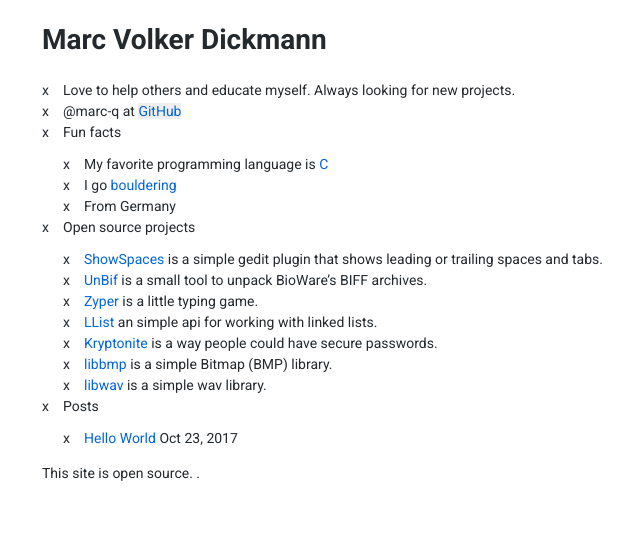
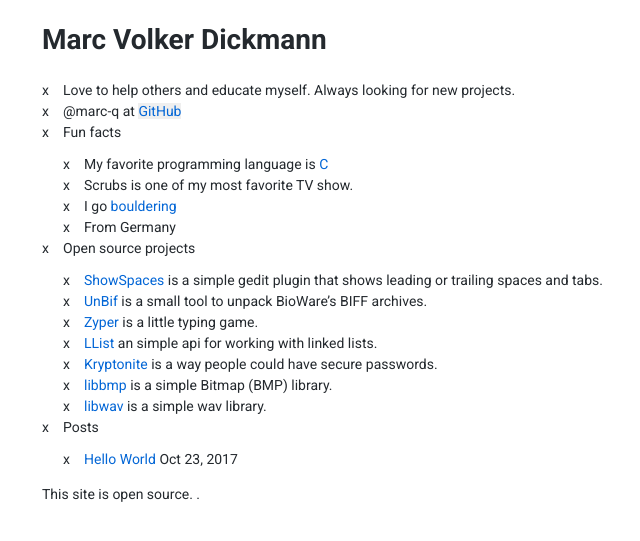
Before and after one commit to marc-q/fmtone, a Jekyll site: the page built from index.html, in a window 1280 px wide. Shown: the top 541 px of the page, without its empty margins (106-746 px from the left). Built offline with Jekyll 4.4.1, drawn with Linux system fonts in a browser that asks for light colours.

Commit message:
Add Scrubs to my fun facts. (#6)
Seriously who does not love scrubs?

```diff
--- a/index.html
+++ b/index.html
@@ -8,6 +8,7 @@ layout: default
   <li>Fun facts
     <ul class="list">
       <li>My favorite programming language is <a href="https://en.wikipedia.org/wiki/C_(programming_language)">C</a></li>
+      <li>Scrubs is one of my most favorite TV show.</li>
       <li>I go <a href="https://en.wikipedia.org/wiki/Bouldering"/>bouldering</a></li>
       <li>From Germany</li>
     </ul>
```
